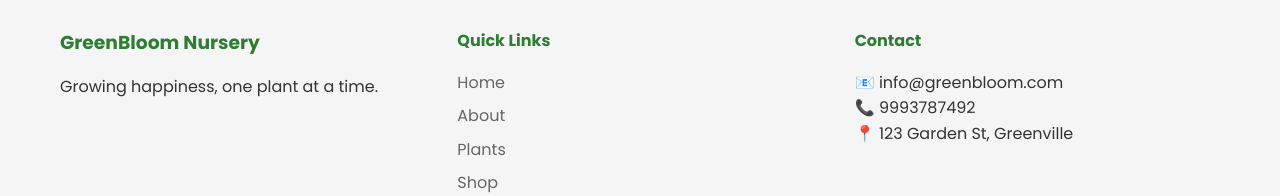
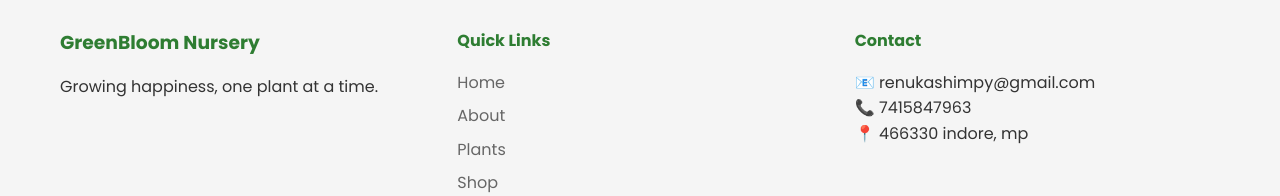
Before and after one commit to Renuka-Shimpy/gardening-website, a plain HTML site: page index.html in a window 1280 px wide. Shown: the part 2233-2429 px from the top of the page. Drawn offline with Linux system fonts and the light colour scheme.

Commit message:
update index files

```diff
--- a/index.html
+++ b/index.html
@@ -118,9 +118,9 @@
                 </div>
                 <div class="footer-section">
                     <h4>Contact</h4>
-                    <p>📧 info@greenbloom.com</p>
-                    <p>📞 9993787492</p>
-                    <p>📍 123 Garden St, Greenville</p>
+                    <p>📧 renukashimpy@gmail.com</p>
+                    <p>📞 7415847963</p>
+                    <p>📍 466330 indore, mp</p>
                 </div>
             </div>
             <div class="footer-bottom">
```
